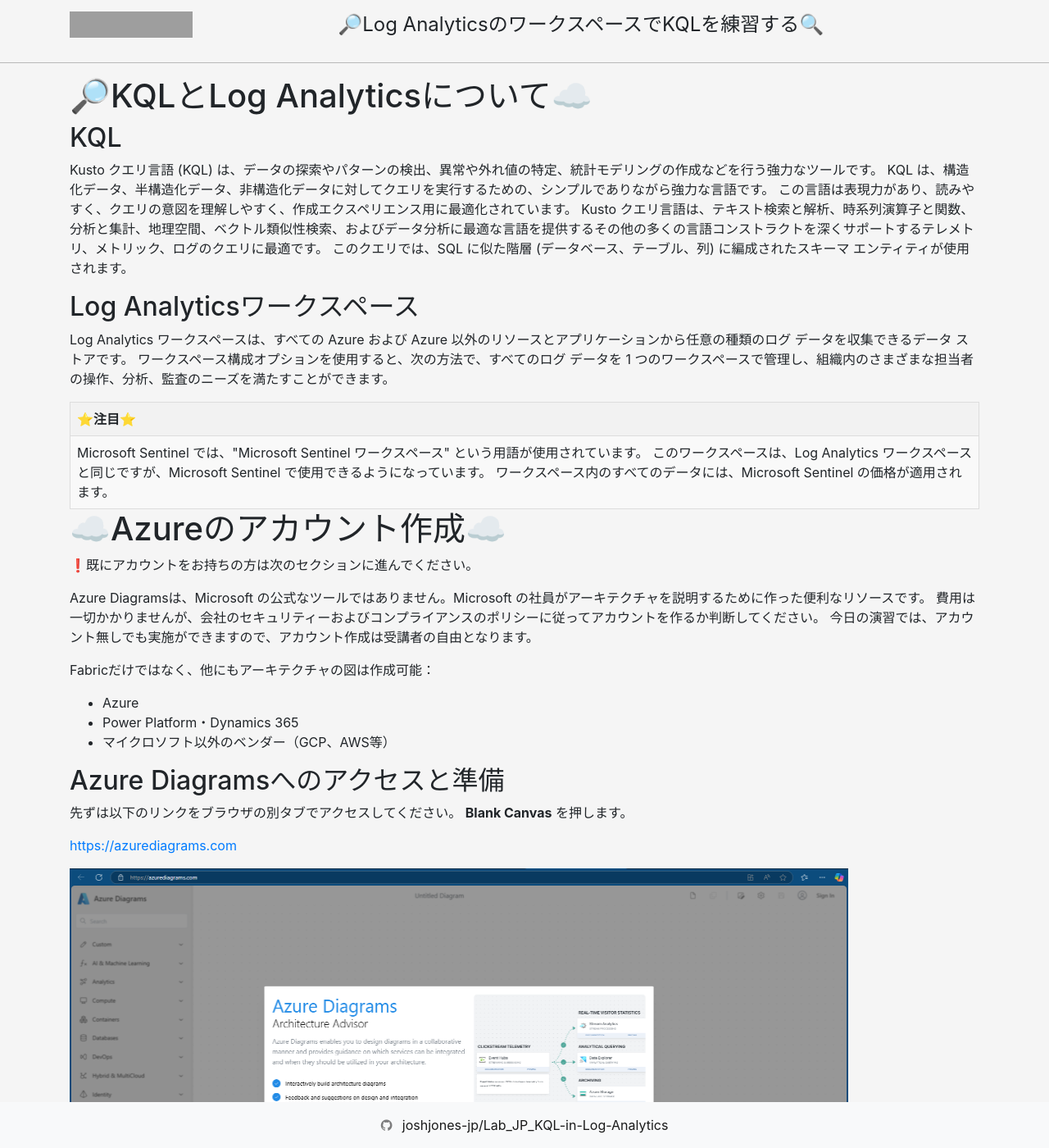
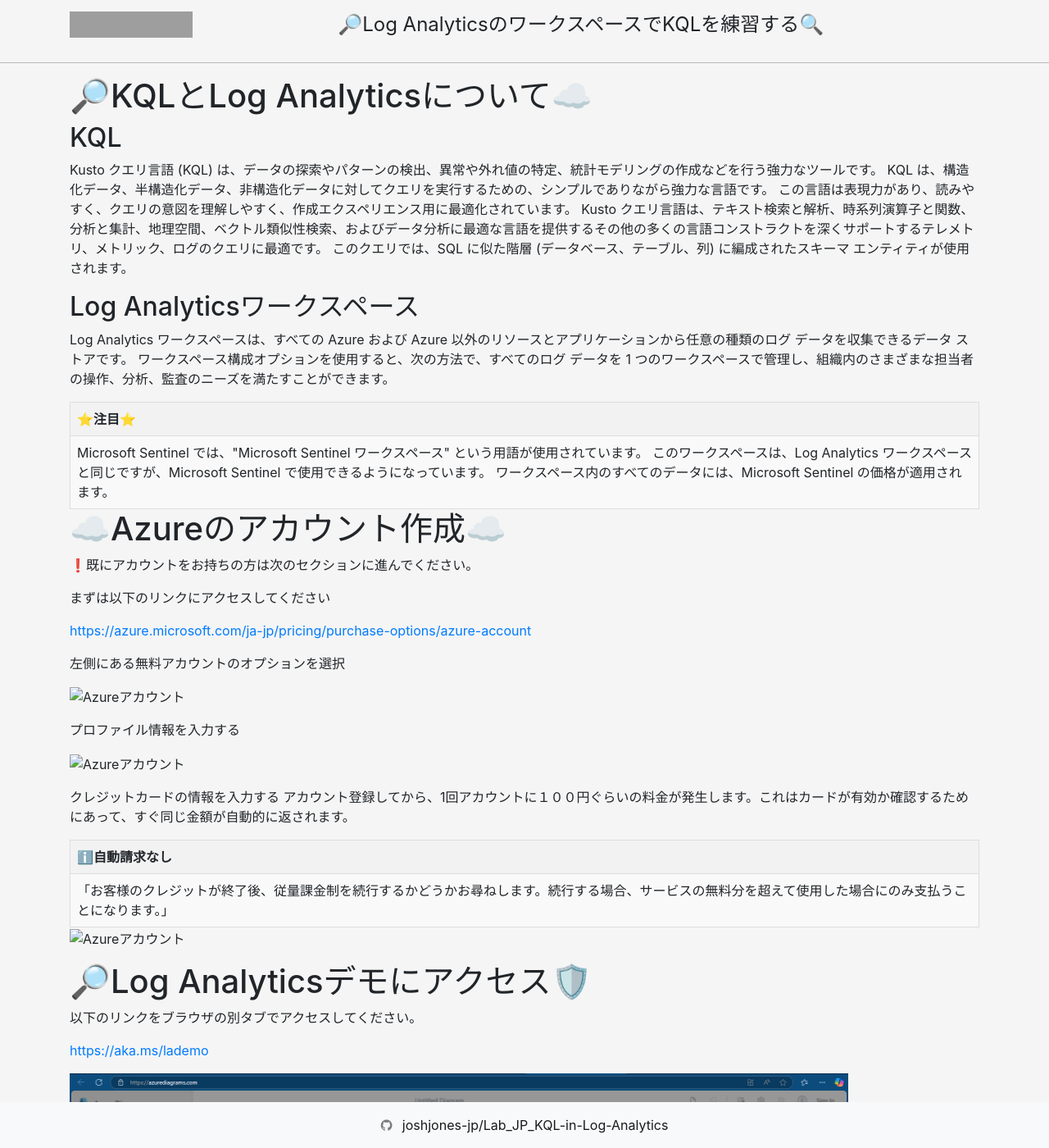
Before and after one commit to joshjones-jp/Lab_JP_KQL-in-Log-Analytics, a Jekyll site: the page built from KQL-LA演習.md, in a window 1280 px wide and 1400 px high. Shown: the whole window at 82% size. Built offline with Jekyll 4.4.1, drawn with Linux system fonts in a browser that asks for light colours; nearby versions of some CDN libraries; grey boxes are pictures that could not be loaded.

Commit message:
Update KQL-LA演習.md

```diff
--- a/KQL-LA演習.md
+++ b/KQL-LA演習.md
@@ -24,22 +24,38 @@ Log Analytics ワークスペースは、すべての Azure および Azure 以
 # ☁️Azureのアカウント作成☁️
 ❗既にアカウントをお持ちの方は次のセクションに進んでください。
 
-Azure Diagramsは、Microsoft の公式なツールではありません。Microsoft の社員がアーキテクチャを説明するために作った便利なリソースです。
-費用は一切かかりませんが、会社のセキュリティーおよびコンプライアンスのポリシーに従ってアカウントを作るか判断してください。
-今日の演習では、アカウント無しでも実施ができますので、アカウント作成は受講者の自由となります。
+まずは以下のリンクにアクセスしてください
 
-Fabricだけではなく、他にもアーキテクチャの図は作成可能：
-- Azure
-- Power Platform・Dynamics 365
-- マイクロソフト以外のベンダー（GCP、AWS等）
+<a href="https://azure.microsoft.com/ja-jp/pricing/purchase-options/azure-account" target="_blank">https://azure.microsoft.com/ja-jp/pricing/purchase-options/azure-account</a>
 
-## Azure Diagramsへのアクセスと準備
+左側にある無料アカウントのオプションを選択
 
-先ずは以下のリンクをブラウザの別タブでアクセスしてください。
-**Blank Canvas** を押します。
+<img src="images/KQL1.png" alt="Azureアカウント" style="width:950px; height:500px;">
+
+プロファイル情報を入力する
+
+<img src="images/KQL2.png" alt="Azureアカウント" style="width:950px; height:500px;">
+
+クレジットカードの情報を入力する
+アカウント登録してから、1回アカウントに１００円ぐらいの料金が発生します。これはカードが有効か確認するためにあって、すぐ同じ金額が自動的に返されます。
+
+<table>
+  <tr>
+    <th>ℹ️自動請求なし</th>
+  </tr>
+  <tr>
+    <td>「お客様のクレジットが終了後、従量課金制を続行するかどうかお尋ねします。続行する場合、サービスの無料分を超えて使用した場合にのみ支払うことになります。」</td>
+  </tr>
+</table>
+
+<img src="images/KQL3.png" alt="Azureアカウント" style="width:950px; height:500px;">
+
+# 🔎Log Analyticsデモにアクセス🛡️
+
+以下のリンクをブラウザの別タブでアクセスしてください。
 
 <!-- This link format lets us open in a seperate tab 😇 -->
-<a href="https://azurediagrams.com/" target="_blank">https://azurediagrams.com</a>
+<a href="https://aka.ms/lademo" target="_blank">https://aka.ms/lademo</a>
 
 
 
```
